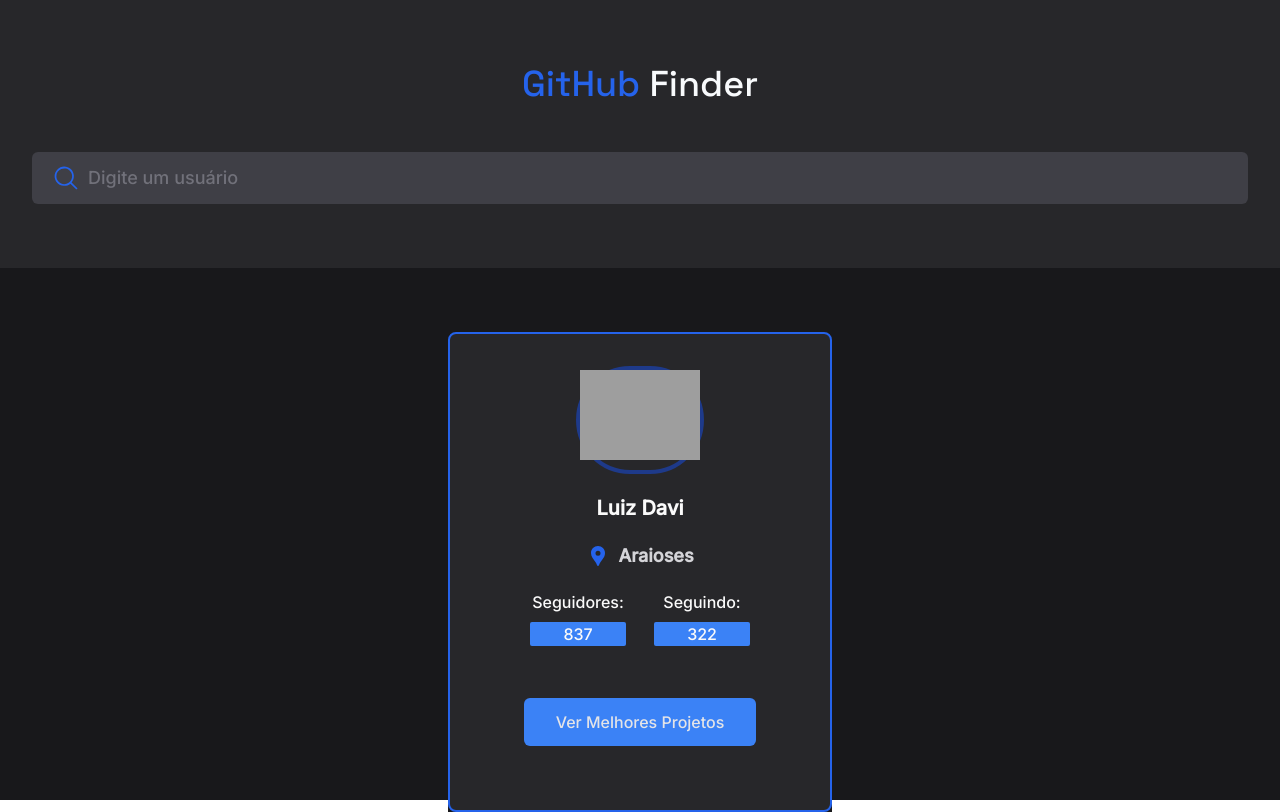
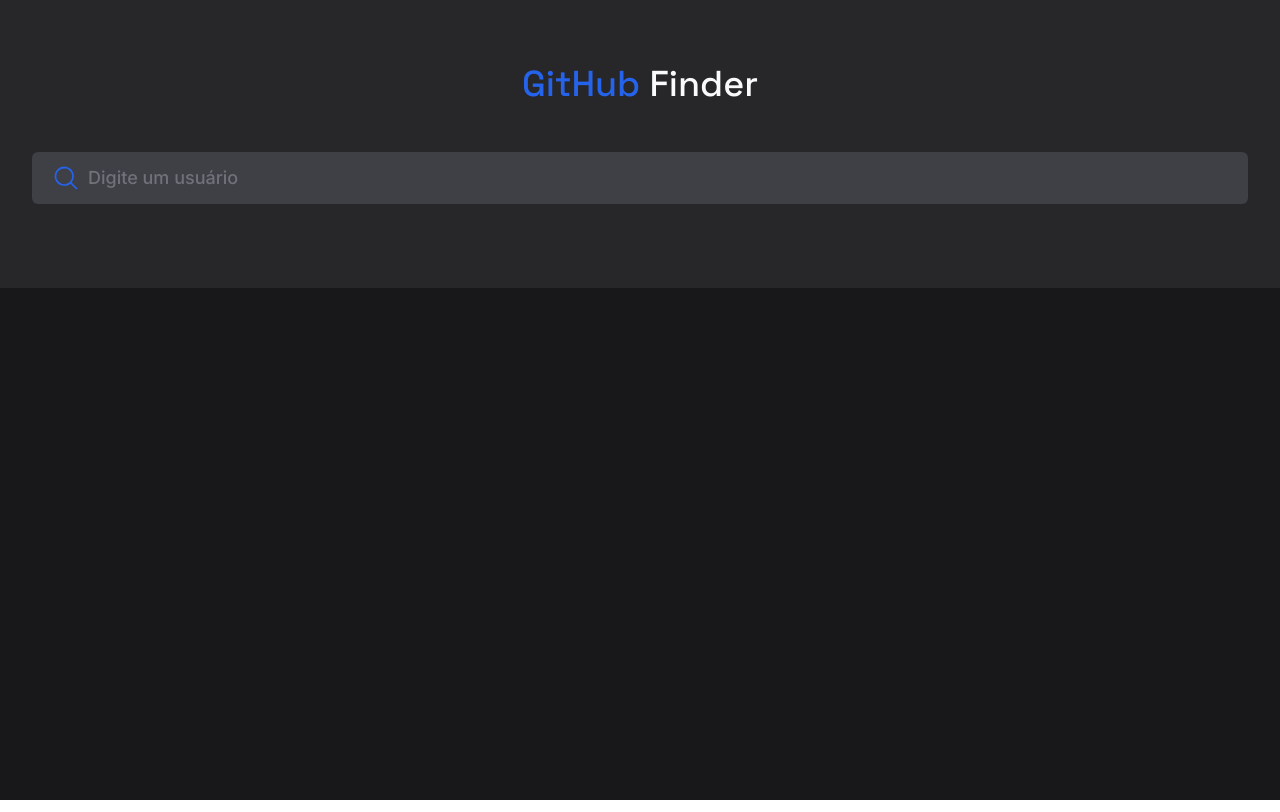
Before and after one commit to Lzdavi13/github-finder, a React (Vite) app: page / in a window 1280 px wide. Built offline with nearby package versions, Linux system fonts and the light colour scheme; grey boxes are pictures that could not be loaded.

Commit message:
requisição para api do github feita

```diff
--- a/src/components/Card.tsx
+++ b/src/components/Card.tsx
@@ -1,20 +1,25 @@
 import { MdLocationPin } from "react-icons/md";
+import { UserProps } from "../types/user";
 
-export function Card() {
+export function Card({
+  avatar_url,
+  login,
+  location,
+  followers,
+  following,
+}: UserProps) {
+  console.log(login);
   return (
     <>
       <div className="flex flex-col items-center w-96 h-sp1 bg-zinc-800 border-blue-600 border-2 p-8 gap-5 rounded-lg">
         <div className="rounded-full w-32 h-32 border-4 border-blue-900">
-          <img
-            src="https://avatars.githubusercontent.com/u/127680849?v=4"
-            alt=""
-          />
+          <img src={avatar_url} alt="" />
         </div>
 
-        <h2 className="font-f2 font-bold text-zinc-50 text-xl">Luiz Davi</h2>
+        <h2 className="font-f2 font-bold text-zinc-50 text-xl">{login}</h2>
         <p className=" flex items-center justify-center gap-2 text-lg font-f2 text-zinc-300 font-semibold">
           <MdLocationPin className="fill-blue-600 w-6 h-6" />
-          <span>Araioses</span>
+          <span>{location}</span>
         </p>
 
         <div className="flex gap-7">
@@ -23,7 +28,7 @@
               Seguidores:
             </p>
             <p className="font-f2 text-center font-medium text-base text-zinc-50 bg-blue-500 w-24 rounded-sm">
-              837
+              {followers}
             </p>
           </div>
           <div className="flex flex-col items-center gap-2">
@@ -31,7 +36,7 @@
               Seguindo:
             </p>
             <p className="font-f2 text-center font-medium text-base text-zinc-50 bg-blue-500 w-24 rounded-sm">
-              322
+              {following}
             </p>
           </div>
         </div>
--- a/src/components/Input.tsx
+++ b/src/components/Input.tsx
@@ -1,8 +1,25 @@
+import { FormEvent, useState } from "react";
 import icon_search from "../assets/icon-search.svg";
-export function InputSearch() {
+type InputSearchProps = {
+  getUser: (userName: string) => Promise<void>;
+};
+
+export function InputSearch({ getUser }: InputSearchProps) {
+  const [userName, setUserName] = useState("");
+
+  function submit(e: FormEvent<HTMLFormElement>) {
+    e.preventDefault();
+
+    if (!userName) {
+      return;
+    }
+
+    getUser(userName);
+  }
+
   return (
     <>
-      <form className="relative">
+      <form onSubmit={(e) => submit(e)} className="relative">
         <label htmlFor="search">
           <img
             className="absolute w-7 h-7 top-3 left-5 fill-blue-600"
@@ -11,6 +28,7 @@
           />
         </label>
         <input
+          onChange={(e) => setUserName(e.target.value)}
           id="search"
           className="w-1 py-3 outline-none px-14 font-f2 text-slate-100 text-lg bg-zinc-700 rounded-md placeholder:text-zinc-500"
           type="text"
--- a/src/components/Main.tsx
+++ b/src/components/Main.tsx
@@ -1,10 +1,11 @@
+import { UserProps } from "../types/user";
 import { Card } from "./Card";
 
-export function Main() {
+export function Main({ ...user }: UserProps) {
   return (
     <>
       <main className=" bg-zinc-900 flex flex-col justify-center items-center">
-        <Card />
+        {user.avatar_url && <Card {...user} />}
       </main>
     </>
   );
--- a/src/components/Search.tsx
+++ b/src/components/Search.tsx
@@ -1,6 +1,10 @@
 import { InputSearch } from "./Input";
 
-export function Search() {
+type SearchProps = {
+  getUser: (userName: string) => Promise<void>;
+};
+
+export function Search({ getUser }: SearchProps) {
   return (
     <>
       <header className="w-full h-72 py-16 flex flex-col items-center gap-12 bg-zinc-800">
@@ -9,7 +13,7 @@
         </h1>
 
         <div>
-          <InputSearch />
+          <InputSearch getUser={getUser} />
         </div>
       </header>
     </>
--- a/src/pages/Home.tsx
+++ b/src/pages/Home.tsx
@@ -1,12 +1,32 @@
+import axios from "axios";
+import { useState } from "react";
 import { Main } from "../components/Main";
 import { Search } from "../components/Search";
+import { UserProps } from "../types/user";
 
 export function Home() {
+  const [user, setUser] = useState<UserProps | null>(null);
+
+  async function getUser(userName: string): Promise<void> {
+    const response = await axios(`https://api.github.com/users/${userName}`);
+
+    const { avatar_url, login, location, followers, following } = response.data;
+
+    const userData: UserProps = {
+      avatar_url,
+      login,
+      location,
+      followers,
+      following,
+    };
+
+    setUser(userData);
+  }
   return (
     <>
       <div className="w-full h-screen bg-zinc-900 flex flex-col gap-16 items-center">
-        <Search />
-        <Main />
+        <Search getUser={getUser} />
+        <Main {...user} />
       </div>
     </>
   );
--- /dev/null
+++ b/src/types/user.ts
@@ -0,0 +1,7 @@
+export type UserProps = {
+  avatar_url: string;
+  login: string;
+  location: string;
+  followers: string;
+  following: string;
+};
```
